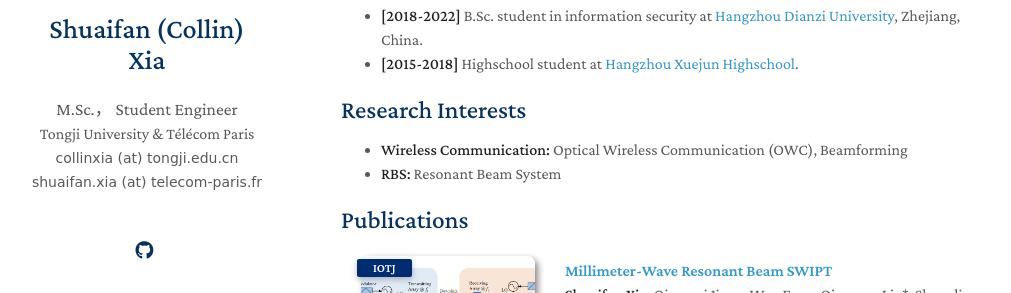
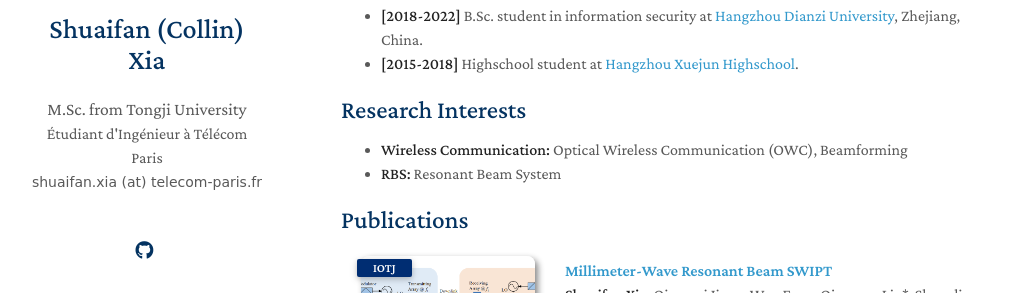
Before and after one commit to Collin911/homepage, a Jekyll site: the page built from index.md, in a window 1280 px wide. Shown: the part 201-494 px from the top of the page, without its empty margins (129-1140 px from the left). Built offline with Jekyll 4.4.1, drawn with Linux system fonts in a browser that asks for light colours; nearby versions of some CDN libraries; a style sheet for code colours, icons or effects is not loaded; our own code applies the rules of GitHub Pages for plain Markdown files.

Commit message:
Update personal info

```diff
--- a/_config.yml
+++ b/_config.yml
@@ -1,8 +1,8 @@
 # Basic Information
 title: Shuaifan (Collin) Xia
-position: M.Sc.， Student Engineer
-affiliation: Tongji University & Télécom Paris
-email: collinxia (at) tongji.edu.cn    shuaifan.xia (at) telecom-paris.fr
+position: M.Sc. from Tongji University
+affiliation: Étudiant d'Ingénieur à Télécom Paris
+email: shuaifan.xia (at) telecom-paris.fr
 
 # Search Engine Optimization (SEO)
 # The following information is used to improve the website traffic from search engines, e.g., Google.
```
